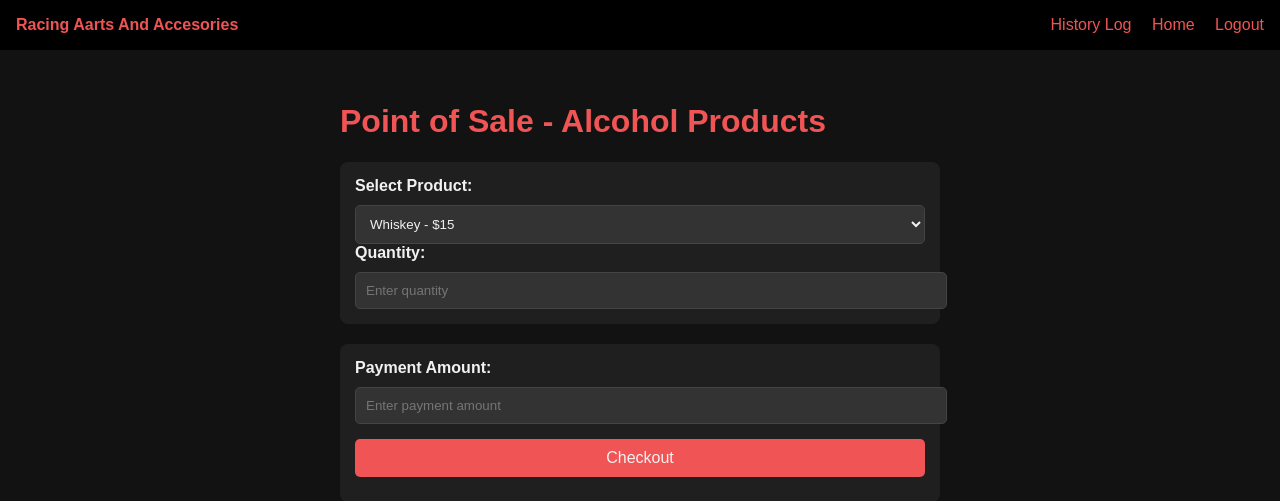
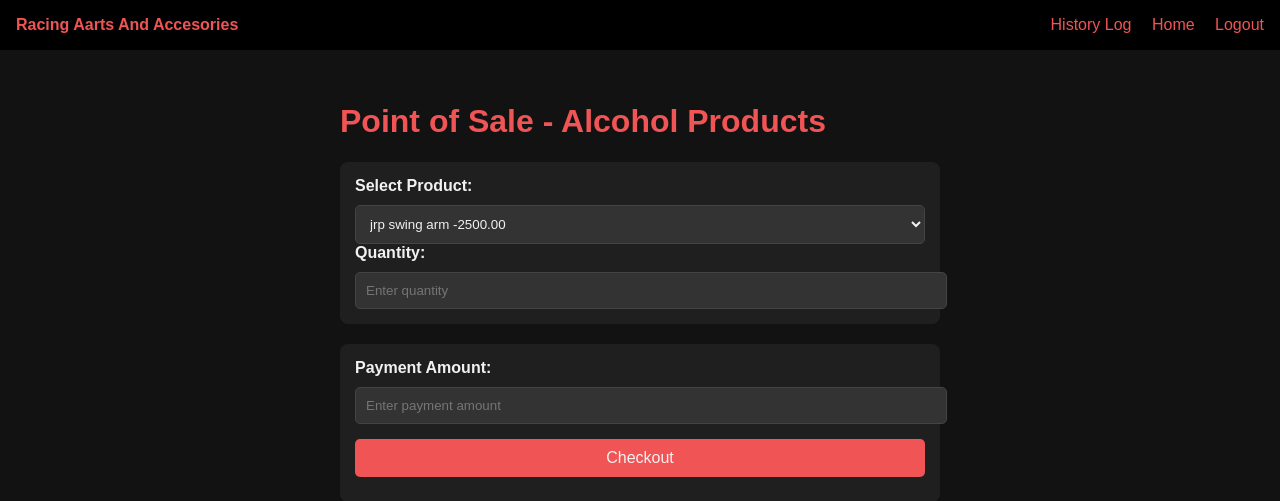
Before and after one commit to rush-shale/IT30-ADB-MIDTERM, a PHP site: page /dashboard.php in a window 1280 px wide. Shown: the top 501 px of the page. Run offline with PHP 8.4, Linux system fonts and the light colour scheme.

Commit message:
change dashboard

```diff
--- a/dashboard.php
+++ b/dashboard.php
@@ -126,7 +126,7 @@
     <div class="product-selection">
         <label for="product">Select Product:</label>
         <select id="product">
-            <option value="1" data-price="15">Whiskey - $15</option>
+            <option value="1" data-price="15">jrp swing arm -2500.00</option>
             <option value="2" data-price="10">Vodka - $10</option>
             <option value="3" data-price="12">Rum - $12</option>
             <option value="4" data-price="18">Tequila - $18</option>
```
